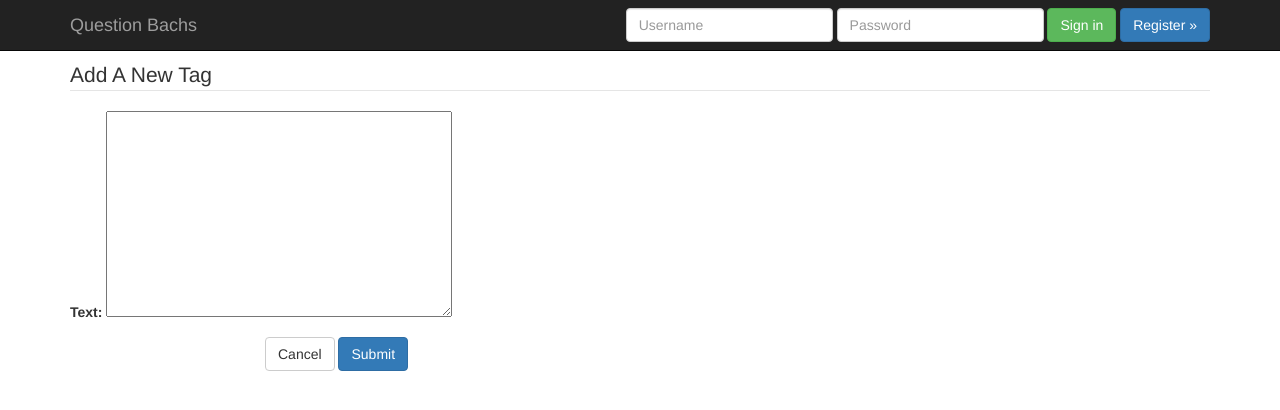
After one commit to Python-C5-Org/question-box, a Django app: template question_box/questionapp/templates/questionapp/new_tag.html in a window 1280 px wide. The commit adds this page. Shown: the top 410 px of the page. Run offline with Django 3.2, Linux system fonts and the light colour scheme; the template is opened without the code that fills it: values that come from a table or form of the project are taken from there, others are empty; some libraries are stand-ins or nearby versions.

Commit message:
Work on tags.

```diff
--- a/question_box/question_box/settings.py
+++ b/question_box/question_box/settings.py
@@ -42,6 +42,7 @@ INSTALLED_APPS = (
     'bootstrap_themes',
     'widget_tweaks',
     'registration',
+    'taggit',
 )
 
 MIDDLEWARE_CLASSES = (
--- a/question_box/question_box/wsgi.py
+++ b/question_box/question_box/wsgi.py
@@ -7,7 +7,9 @@ For more information on this file, see
 https://docs.djangoproject.com/en/1.8/howto/deployment/wsgi/
 """
 
+
 import os
+
 
 from django.core.wsgi import get_wsgi_application
 
--- a/question_box/questionapp/forms.py
+++ b/question_box/questionapp/forms.py
@@ -20,7 +20,8 @@ class AnswerCreateForm(forms.ModelForm):
         fields = ('text',)
 
 
-class TagForm(forms.ModelForm):
+class TagCreateForm(forms.ModelForm):
+    text = forms.CharField(widget=forms.Textarea)
 
     class Meta:
         model = Tag
--- a/question_box/questionapp/models.py
+++ b/question_box/questionapp/models.py
@@ -1,10 +1,12 @@
 from django.db import models
 from django.contrib.auth.models import User
+from taggit.managers import TaggableManager
 # Create your models here.
 
 
 class Tag(models.Model):
     text = models.CharField(max_length=50)
+    # questions = models.ManyToManyField(Question)
 
 
 class Question(models.Model):
@@ -12,7 +14,7 @@ class Question(models.Model):
     text = models.TextField()
     profile = models.ForeignKey(User)
     timestamp = models.DateTimeField(blank=True, null=True)
-    tag = models.ManyToManyField(Tag)
+    tags = TaggableManager()
 
     def __str__(self):
         return self.title
@@ -23,6 +25,12 @@ class Answer(models.Model):
     profile = models.ForeignKey(User)
     question = models.ForeignKey('Question')
     timestamp = models.DateTimeField(blank=True, null=True)
+    tags = TaggableManager()
 
     def __str__(self):
         return self.text
+
+
+class Tag(models.Model):
+    text = models.CharField(max_length=50)
+    # questions = models.ManyToManyField(Question)
--- /dev/null
+++ b/question_box/questionapp/templates/questionapp/new_tag.html
@@ -0,0 +1,17 @@
+{%extends 'base.html' %}
+{% load bootstrap3 %}
+{% block content %}
+<div class="container">
+  <form method="POST" action="{% url 'new_tag' %}" class="form-horizontal">
+    <legend>Add A New Tag</legend>
+    {% csrf_token %}
+    {{tag_form.as_p}}
+    <div class="form-group">
+      <div class="col-lg-10 col-lg-offset-2">
+        <button type="reset" class="btn btn-default">Cancel</button>
+        <button type="submit" class="btn btn-primary" value='submit new tag'>Submit</button>
+      </div>
+    </div>
+  </form>
+</div>
+{% endblock %}
--- a/question_box/questionapp/templates/questionapp/question.html
+++ b/question_box/questionapp/templates/questionapp/question.html
@@ -34,9 +34,9 @@
     <div class="collapse" id="collapseTag">
       <div class="well">
         <h2>Your Current Tag</h2>
-        <form method="POST" action="" class="form-horizontal">
+        <form method="POST" action="/question/{{ question.id }}" class="form-horizontal">
           {% csrf_token %}
-          {{ form.as_p }}
+          {{ tag_form.as_p }}
           <div class="form-group">
             <div class="col-lg-10 col-lg-offset-2">
               <button type="reset" class="btn btn-default">Cancel</button>
--- a/question_box/requirements.txt
+++ b/question_box/requirements.txt
@@ -1,7 +1,11 @@
+dj-database-url==0.3.0
 Django==1.8.5
 django-bootstrap-themes==3.1.2
 django-bootstrap3==6.2.2
 django-registration-redux==1.2
+django-taggit==0.17.1
 django-widget-tweaks==1.4.1
+gunicorn==19.3.0
 psycopg2==2.6.1
 wheel==0.24.0
+whitenoise==2.0.4
```
Also changed, not shown: question_box/questionapp/views.py (+18 -1 lines), 1 other file.
